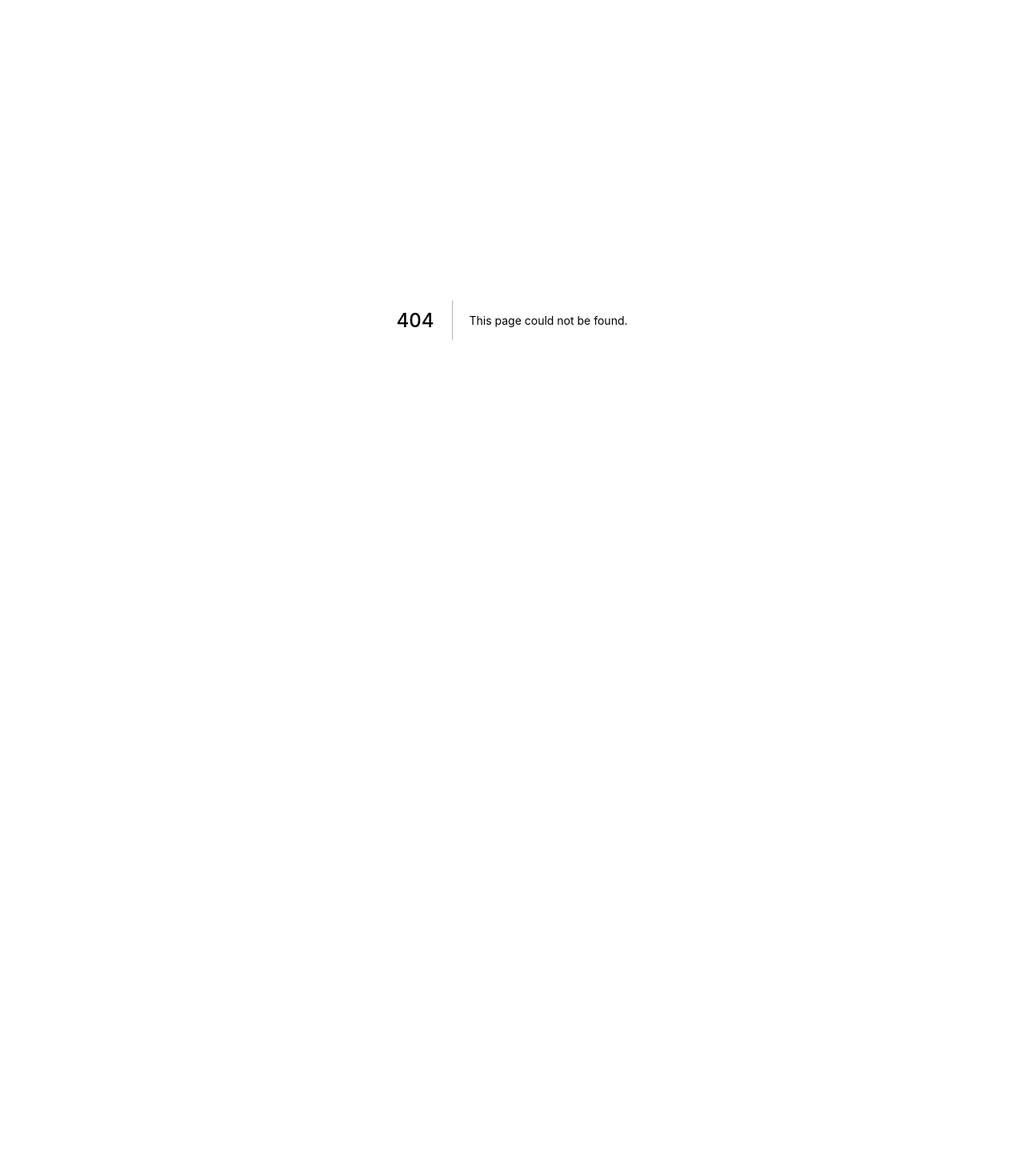
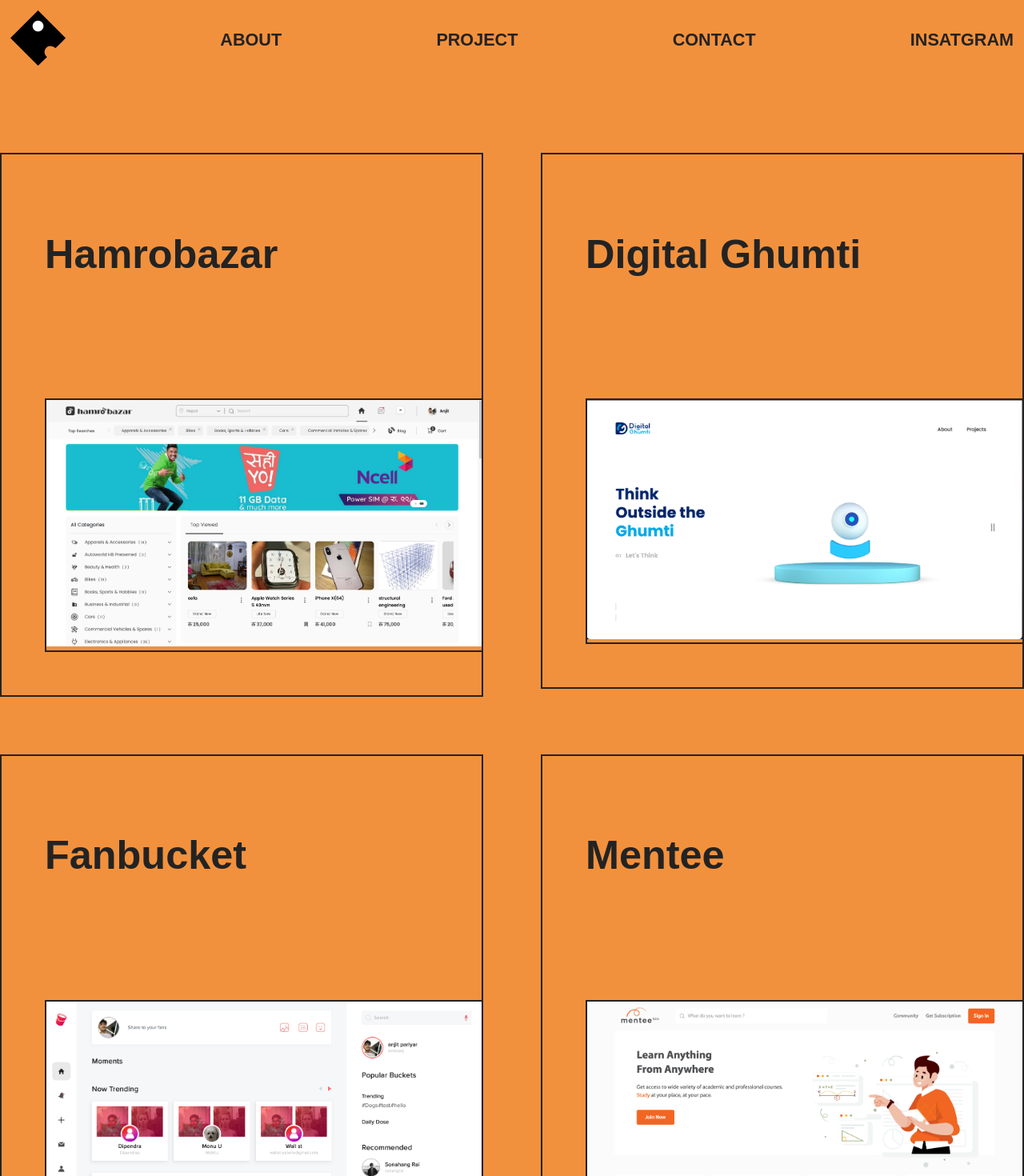
Before and after one commit to anjitpariyar/anjitpariyar, a Next.js app: page /project in a window 1280 px wide. Before the commit this address had no page. Shown: the top 1470 px of the page at 80% size. Before the commit the page ends 800 px from the top, so only its background shows below. Built offline with nearby package versions, Linux system fonts and the light colour scheme; a web font is replaced by a local one.

Commit message:
project page added

```diff
--- a/components/Header.js
+++ b/components/Header.js
@@ -33,7 +33,7 @@ const Header = () => {
               </Link>
             </li>
             <li className={styles.navLink}>
-              <Link href="/">
+              <Link href="/project">
                 <a>Project</a>
               </Link>
             </li>
--- a/components/projectcard.module.scss
+++ b/components/projectcard.module.scss
@@ -3,12 +3,16 @@
   &,
   .imageWrapper {
     border: 2px solid var(--dark);
+    & > div {
+      display: block !important;
+    }
   }
   display: flex;
   flex-direction: column;
   padding: 3em;
   padding-right: 0;
   justify-content: flex-end;
+
   @include sm {
     padding: 1em;
     padding-right: 0;
@@ -28,8 +32,14 @@
 
   .title {
     margin-bottom: 3em;
+    @include transition;
     @include sm {
       margin-bottom: 2em;
     }
   }
+  &:hover {
+    .title {
+      font-style: italic;
+    }
+  }
 }
--- a/pages/_app.js
+++ b/pages/_app.js
@@ -6,12 +6,14 @@ import { useState, useEffect } from "react";
 
 function MyApp({ Component, pageProps }) {
   // variable for preloader hide / show
+
   const [show, setShow] = useState(false);
   useEffect(() => {
     setTimeout(() => {
       setShow(true);
     }, 3500);
   });
+
   return (
     <>
       {show && <Component {...pageProps} />}
--- /dev/null
+++ b/pages/project/Project.module.scss
@@ -0,0 +1,86 @@
+@use "../../styles/spiltter.scss" as *;
+
+.project {
+  position: relative;
+  width: 100%;
+  overflow: hidden;
+  .grid {
+    display: grid;
+    grid-template-columns: repeat(2, 1fr);
+    gap: 4em;
+    @include sm {
+      grid-template-columns: repeat(1, 1fr);
+      gap: 1em;
+    }
+  }
+
+  .link {
+    position: fixed;
+    top: 0px;
+    left: 0%;
+    pointer-events: none;
+    transform: translate(-50%, -50%);
+
+    transition: transform 0.2s cubic-bezier(0.85, 0.03, 0.27, 1.55),
+      opacity 0.3s ease-in;
+    opacity: 0;
+    @include sm {
+      position: absolute;
+      transform: none !important;
+      left: -150px;
+      opacity: 1;
+    }
+    .title {
+      animation: rotate 10s linear 0s infinite forwards;
+    }
+    &.active {
+      opacity: 1;
+      transition: transform 0.2s linear, opacity 0.3s ease-in;
+    }
+  }
+  .title {
+    font-size: 1em;
+    font-weight: 400;
+    font-style: italic;
+    text-transform: uppercase;
+  }
+}
+
+.program {
+  @include scrollbar;
+  .titleLg {
+    display: flex;
+    flex-wrap: nowrap;
+    white-space: nowrap;
+    gap: 0.6em;
+    animation: ticker 30s linear 2s infinite forwards;
+    animation-play-state: paused;
+    span {
+      position: relative;
+      opacity: 0;
+      transform: translateY(-200px);
+      @include transition;
+      @include sm {
+        transform: translateY(-50px);
+      }
+    }
+  }
+  &.active {
+    .titleLg {
+      animation-play-state: running;
+    }
+  }
+}
+
+.chat {
+  a {
+    div:last-child > div {
+      transform: translateY(-50%);
+      left: 46% !important;
+      top: 15em !important;
+      @include sm {
+        left: 1em !important;
+      }
+    }
+  }
+}
--- /dev/null
+++ b/pages/project/ProjectList.js
@@ -0,0 +1,92 @@
+import { useState } from "react";
+import styles from "./Project.module.scss";
+import Hb from "/public/projects/hb.png";
+import Dg from "/public/projects/dg.png";
+import Fb from "/public/projects/fb.png";
+import Mentee from "/public/projects/Mentee.png";
+
+import Title from "../../components/Title";
+import ProjectCard from "../../components/ProjectCard";
+import { motion } from "framer-motion";
+
+const ProjectList = () => {
+  const [mouse, setMouse] = useState({ x: "", y: "" });
+  const [hover, setHover] = useState(false);
+  const moveMe = (e) => {
+    setMouse((prevState) => ({
+      ...prevState,
+      x: e.clientX - 150,
+    }));
+    setMouse((prevState) => ({
+      ...prevState,
+      y: e.clientY - 150,
+    }));
+  };
+  const hoverState = (state) => {
+    setHover(state);
+  };
+  const projectList = [
+    {
+      link: "/",
+      title: "Hamrobazar",
+      image: Hb,
+      bg: "#232323",
+    },
+    {
+      link: "/",
+      title: "Digital Ghumti",
+      image: Dg,
+      bg: "#00a8e5",
+    },
+    {
+      link: "/",
+      title: "Fanbucket",
+      image: Fb,
+      bg: "#fe4545",
+    },
+    {
+      link: "/",
+      title: "Mentee",
+      image: Mentee,
+      bg: "#f26522",
+    },
+  ];
+
+  return (
+    <section className={styles.project} onMouseMove={(e) => moveMe(e)}>
+      <div
+        className={
+          styles.container +
+          " " +
+          styles.commonPadding +
+          " " +
+          styles.paddingBottom
+        }
+      >
+        <div className={styles.grid}>
+          {projectList.map((elem, index) => {
+            return (
+              <ProjectCard key={index} {...elem} hoverState={hoverState} />
+            );
+          })}
+
+          <motion.div
+            className={styles.link + " " + (hover ? styles.active : " ")}
+            style={{
+              transform: "translate(" + mouse.x + "px," + mouse.y + "px)",
+            }}
+          >
+            <Title
+              text="visite now . visite now . visite now . visite now . "
+              arc={360}
+              radius={150}
+              className={styles.title}
+            />
+          </motion.div>
+        </div>
+      </div>
+    </section>
+  );
+};
+
+export default ProjectList;
--- /dev/null
+++ b/pages/project/index.js
@@ -0,0 +1,54 @@
+import Header from "../../components/Header";
+import Head from "next/head";
+import Footer from "../../components/Footer";
+import ProjectList from "./ProjectList";
+import FallImage from "/public/banner/fall.png";
+import ChatImage from "/public/banner/chat.png";
+import wildSea from "/public/banner/wild-sea.png";
+import alchemy from "/public/banner/alchemy.gif";
+import Banner from "../../components/Banner";
+import styles from "./Project.module.scss";
+
+export default function Project() {
+  const butterfly = {
+    link: "https://anjitpariyar.github.io/everythingFall/",
+    image: FallImage,
+    title: "EverythingFall",
+    white: true,
+    description: "Are you Ready for Html Canvas ?",
+    bgColor: "var(--dark)",
+    bgImage: wildSea,
+  };
+  const chat = {
+    link: "https://chat-25704.web.app/",
+    image: ChatImage,
+    title:
+      "chat anonymously <br/>  None will know who you are but  don't kill anyone",
+    white: true,
+    description: "Chat Now",
+    bgColor: "var(--primary--color)",
+    bgImage: alchemy,
+  };
+  return (
+    <>
+      <Head>
+        <title>Projects - Anjit Pariyar - Frontend Developer</title>
+      </Head>
+
+      <Header />
+      <main>
+        <ProjectList />
+        <Banner {...butterfly} />
+        <div className={styles.chat}>
+          <Banner {...chat} />
+        </div>
+      </main>
+      <Footer />
+      <style global jsx>{`
+        body {
+          background-color: #f2913d;
+        }
+      `}</style>
+    </>
+  );
+}
--- a/styles/_commonClass.scss
+++ b/styles/_commonClass.scss
@@ -23,6 +23,10 @@
 }
 .bgGrey {
   background-color: var(--white--grey);
+}
+.thin {
+  font-weight: lighter;
+  font-style: italic;
 }
 
 .titleSm {
--- a/styles/globals.css
+++ b/styles/globals.css
@@ -30,9 +30,21 @@ a {
   --secondary--color: purple;
   --dark: #232323;
   --grey: #838383;
-  --white--grey: #f2f2f2;
+  --white--grey: #f2ede4;
   --white: #fff;
 }
 body {
   color: var(--dark);
+  background-color: var(--white--grey);
 }
+
+.page-entry {
+  position: fixed;
+  z-index: 99;
+  background-color: var(--white);
+  top: 100vh;
+  left: 0;
+  height: 100%;
+  width: 100%;
+  pointer-events: none;
+}
```
Also changed, not shown: public/projects/fb.png (added), public/projects/mentee.png (added).
